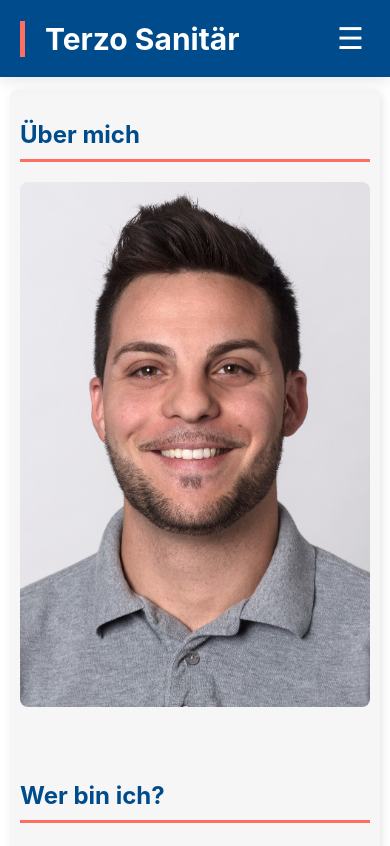
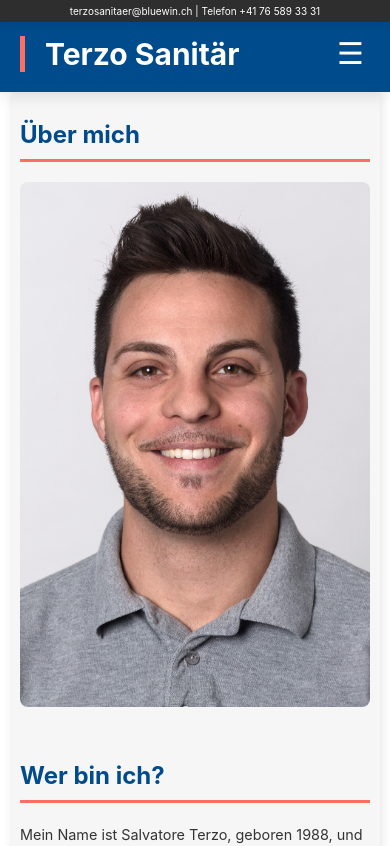
Before and after one commit to Nizii/terzo_sanitar, a React (Create React App) app: page /about-me in a window 390 px wide. Shown: the top 846 px of the page. Built offline with nearby package versions, Linux system fonts and the light colour scheme.

Commit message:
CSS Anpassung

```diff
--- a/src/App.css
+++ b/src/App.css
@@ -1,95 +1,3 @@
-.about-me {
-  display: flex;
-  flex-direction: column;
-  align-items: center;
-  background-color: #f6f6f6;
-  border-radius: 8px;
-  box-shadow: 2px 2px 10px rgba(0,0,0,0.1);
-  margin: 20px;
-  padding: 20px;
-}
-
-.about-me h1 {
-  font-size: 2.5rem;
-  color: #004b8c;
-  padding-bottom: 10px;
-  margin-bottom: 20px;
-  border-bottom: 3px solid #ff6f61;
-}
-
-.about-me-section {
-  display: flex;
-  justify-content: center;
-  align-items: flex-start;
-  margin-bottom: 40px;
-  flex-wrap: wrap;
-}
-
-.about-me img {
-  max-width: 200px;
-  height: auto;
-  border-radius: 8px;
-  margin-right: 30px;
-}
-
-.about-info,
-.about-contact {
-  max-width: 50%;
-}
-
-.about-me h2 {
-  font-size: 2rem;
-  color: #004b8c;
-  border-bottom: 3px solid #ff6f61;
-  padding-bottom: 10px;
-  margin-bottom: 20px;
-}
-
-.about-me p {
-  font-size: 1rem;
-  color: #333;
-  line-height: 1.6;
-  margin-bottom: 20px;
-}
-
-@media (max-width: 768px) {
-  .about-me {
-    flex-direction: column;
-    margin: 10px 0;
-    padding: 10px;
-  }
-
-  .about-me h1 {
-    font-size: 1.7rem;
-    margin-top: 20px;
-  }
-
-  .about-me-section {
-    flex-direction: column;
-    align-items: center;
-  }
-
-  .about-me img {
-    max-width: 80%;
-    margin-bottom: 20px;
-  }
-
-  .about-info,
-  .about-contact {
-    max-width: 100%;
-  }
-
-  .about-me h2 {
-    font-size: 1.5rem;
-  }
-
-  .about-me p {
-    font-size: 0.9rem;
-  }
-
-}
-
-
 .loading-container {
   display: flex;
   justify-content: center;
--- a/src/App.js
+++ b/src/App.js
@@ -17,7 +17,7 @@ function App() {
       setLoading(false);
       setFadeContent(true);
       setShowLogo(false); // Versteckt das Logo nach dem Timer
-    }, 1000); // Zeitraum, nach dem das Logo verschwindet (hier: 3 Sekunden)
+    }, 0); // Zeitraum, nach dem das Logo verschwindet (hier: 3 Sekunden)
 
     return () => clearTimeout(timer);
   }, []);
--- a/src/components/About/AboutContent.css
+++ b/src/components/About/AboutContent.css
@@ -2,15 +2,18 @@
   display: flex;
   flex-direction: row;
   align-items: flex-start;
-  justify-content: space-between; /* Hinzugefügt, um den verfügbaren Raum zu füllen */
+  justify-content: space-between;
   background-color: #f6f6f6;
   border-radius: 8px;
   box-shadow: 2px 2px 10px rgba(0,0,0,0.1);
   margin: 20px auto;
-  padding-left: 50px;
-  padding-right: 50px;
+  padding: 50px;
   max-width: 1200px;
   margin-top: 180px;
+}
+
+.about-me a {
+  font-size: 1rem;
 }
 
 .about-me h1 {
@@ -41,6 +44,10 @@
   max-width: 50%;
 }
 
+.about-me {
+  overflow-x: hidden;
+}
+
 .about-me h2 {
   font-size: 2rem;
   color: #004b8c;
@@ -62,10 +69,15 @@
   color: black;
 }
 
+/* Responsive Design */
 @media (max-width: 768px) {
+  .about-me a {
+    font-size: 0.9rem;
+  }
+
   .about-me {
     flex-direction: column;
-    align-items: stretch; /* Streckt die Kinder-Elemente, um die volle Breite zu nutzen */
+    align-items: stretch;
     margin: 10px;
     padding: 10px;
     gap: 10px;
@@ -103,7 +115,19 @@
   .about-info,
   .about-contact {
     margin-bottom: 10px;
-    width: 100%; /* Stellt sicher, dass jedes Element die volle Breite ausfüllt */
+    width: 100%;
   }
+}
 
+/* Animations */
+@keyframes pulseAnimation {
+  0% {
+    transform: scale(1);
+  }
+  50% {
+    transform: scale(1.05);
+  }
+  100% {
+    transform: scale(1);
+  }
 }
--- a/src/components/Main/Header/Header.css
+++ b/src/components/Main/Header/Header.css
@@ -44,10 +44,6 @@
 
 .close-menu.rotate {
   animation: rotateClose 0.3s forwards;
-}
-
-.hamburger-menu:focus, .close-menu:focus {
-  outline: none;
 }
 
 .hamburger-menu.spin {
@@ -216,10 +212,6 @@ ul {
 }
 
 @media (max-width: 768px) {
-  .adress-bar {
-    display: none; /* Adressleiste auf mobilen Geräten versteckt */
-  }
-
   .header nav ul {
     flex-direction: column;
   }
@@ -233,7 +225,7 @@ ul {
   }
 
   .header {
-    top: 0;
+    top: 15px;
     padding: 20px 20px;
   }
 
--- a/src/components/Main/Header/Header.js
+++ b/src/components/Main/Header/Header.js
@@ -1,4 +1,4 @@
-import React, { useState, useEffect } from 'react';
+import React, { useState, useEffect, useRef } from 'react';
 import { Link } from 'react-router-dom';
 import './Header.css';
 
@@ -6,10 +6,20 @@ function Header() {
   const [isMenuOpen, setMenuOpen] = useState(false);
   const [isMobile, setIsMobile] = useState(window.innerWidth <= 768);
 
+  // Refs erstellen für die DOM-Elemente
+  const menuRef = useRef(null);
+  const hamburgerRef = useRef(null);
+  const closeButtonRef = useRef(null);
+
   const toggleMenuAnimation = () => {
-    const menu = document.querySelector('.mobile-menu');
-    const hamburger = document.querySelector('.hamburger-menu');
-    const closeButton = document.querySelector('.close-menu');
+    const menu = menuRef.current;
+    const hamburger = hamburgerRef.current;
+    const closeButton = closeButtonRef.current;
+
+    if (!menu || !hamburger || !closeButton) {
+      console.error('Eines der Elemente ist null:', { menu, hamburger, closeButton });
+      return; // Frühzeitiger Ausstieg, wenn ein Element nicht vorhanden ist
+    }
 
     if (!isMenuOpen) {
       // Rotate the hamburger icon
@@ -36,9 +46,6 @@ function Header() {
     }
   };
 
-
-
-
   useEffect(() => {
     function handleResize() {
       setIsMobile(window.innerWidth <= 768);
@@ -51,6 +58,7 @@ function Header() {
       window.removeEventListener('resize', handleResize);
     };
   }, []);
+
 
   return (
     <div className="header-section">
@@ -69,12 +77,13 @@ function Header() {
           </div>
           {isMobile && (
             <button
-              onClick={toggleMenuAnimation}
-              className={`hamburger-menu ${isMenuOpen ? 'spin' : ''}`}>
-              ☰
-            </button>
+            onClick={toggleMenuAnimation}
+            ref={hamburgerRef} // Hamburger-Button Ref
+            className={`hamburger-menu ${isMenuOpen ? 'spin' : ''}`}>
+            ☰
+          </button>
           )}
-          <nav className={`${isMobile ? 'mobile-menu' : 'desktop-nav'}`}>
+          <nav ref={menuRef} className={`${isMobile ? 'mobile-menu' : 'desktop-nav'}`}> {/* Menu Ref */}
             {isMobile && (
               <>
                 {/*
@@ -84,6 +93,7 @@ function Header() {
                 */}
                 <button
                   onClick={toggleMenuAnimation}
+                  ref={closeButtonRef} // Close-Button Ref
                   className="close-menu">
                   &times;
                 </button>
```
